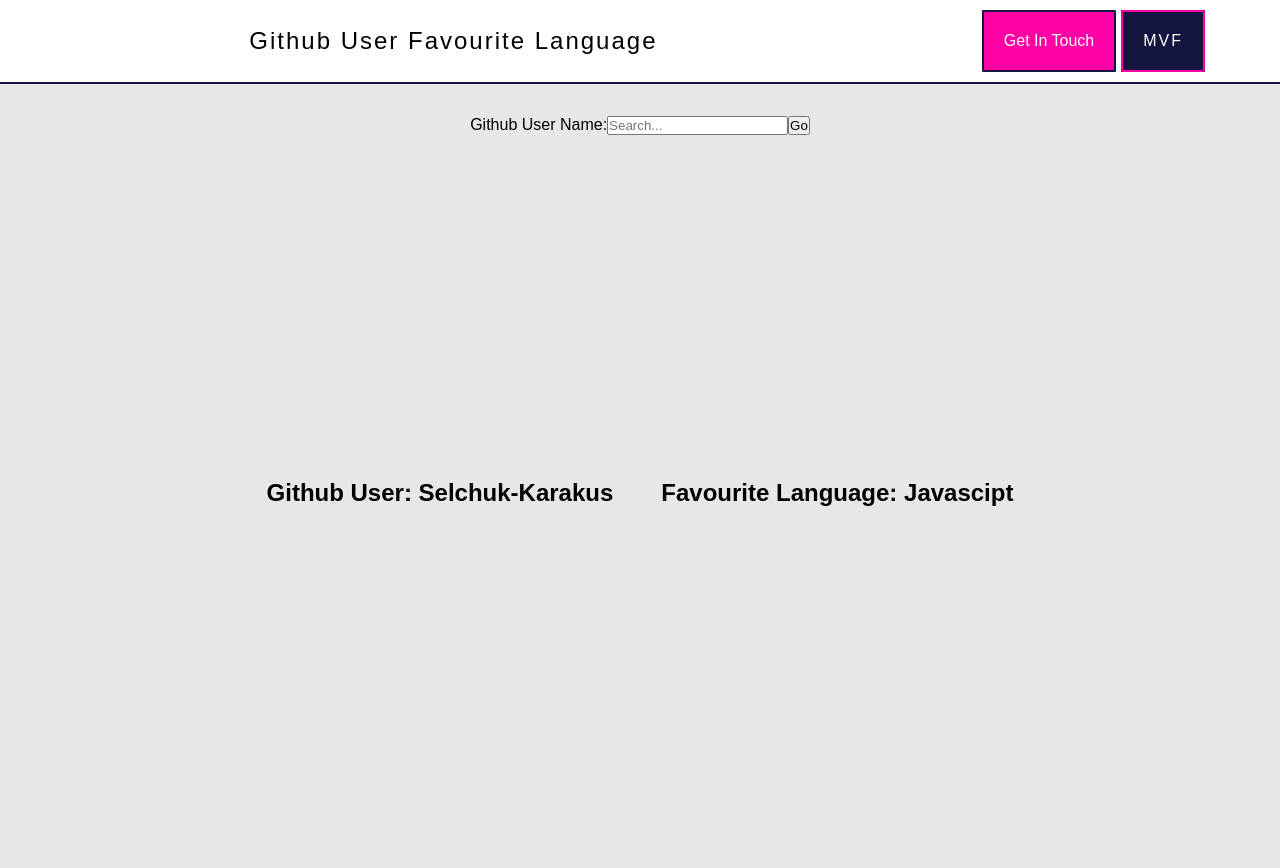
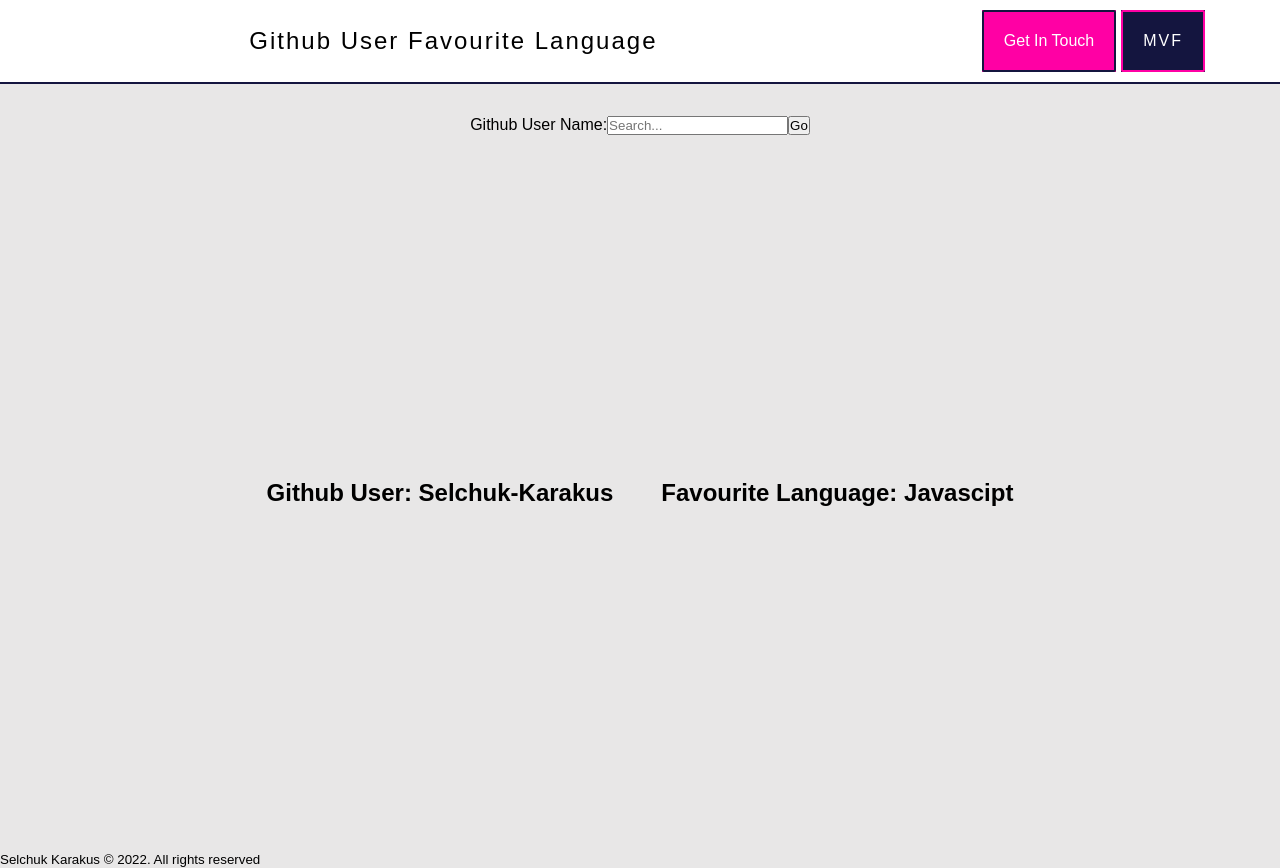
Before and after one commit to Selchuk-Karakus/github-user-favourite-language, a React (Create React App) app: page / in a window 1280 px wide. Built offline with nearby package versions, Linux system fonts and the light colour scheme.

Commit message:
Add footer component and initial content

```diff
--- a/src/App.js
+++ b/src/App.js
@@ -47,12 +47,23 @@ const GithubUserSearchForm = () => {
   );
 };
 
+const Footer = () => {
+  return (
+    <div className="footer-container">
+      <small className="copy-right">
+        Selchuk Karakus © 2022. All rights reserved
+      </small>
+    </div>
+  );
+};
+
 function App() {
   return (
     <div className="App">
       <Header />
       <GithubUserSearchForm />
       <GitHubUser />
+      <Footer />
     </div>
   );
 }
```
